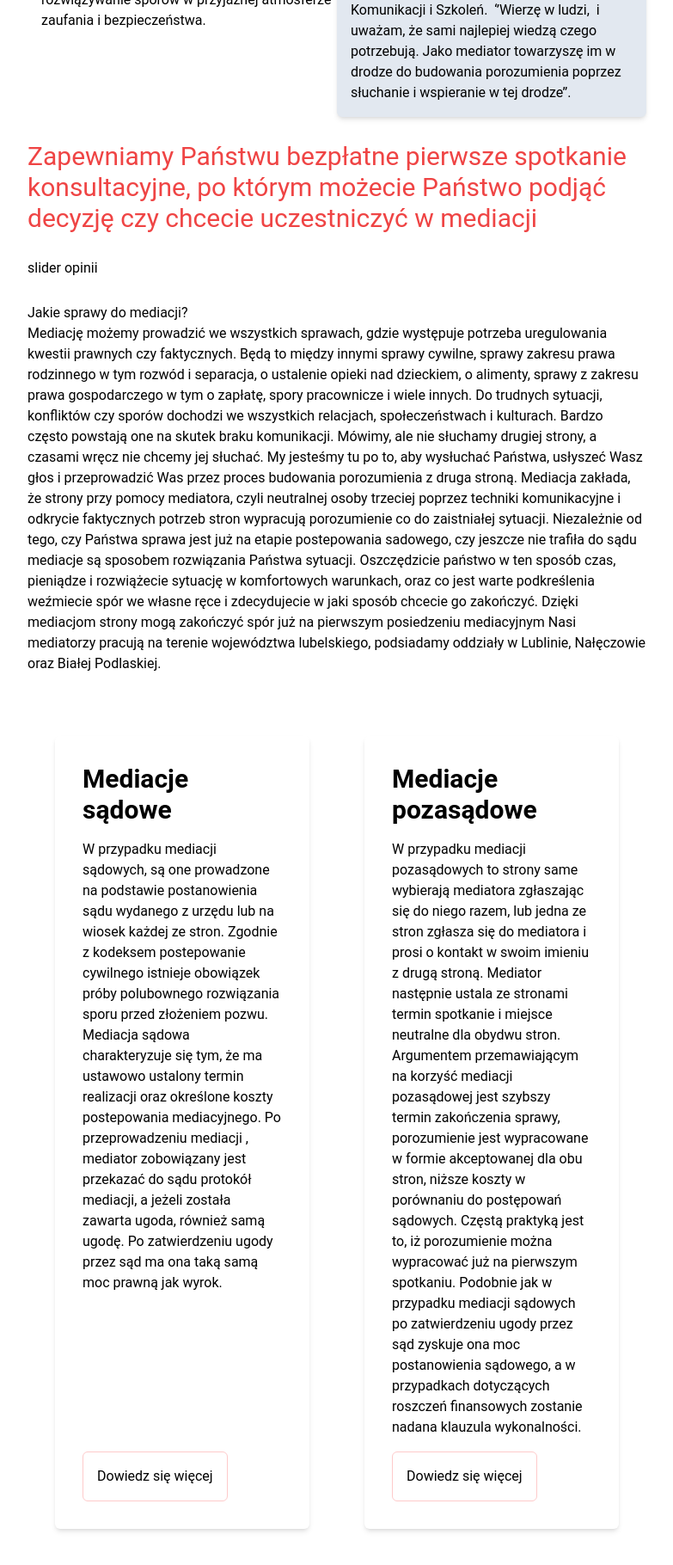
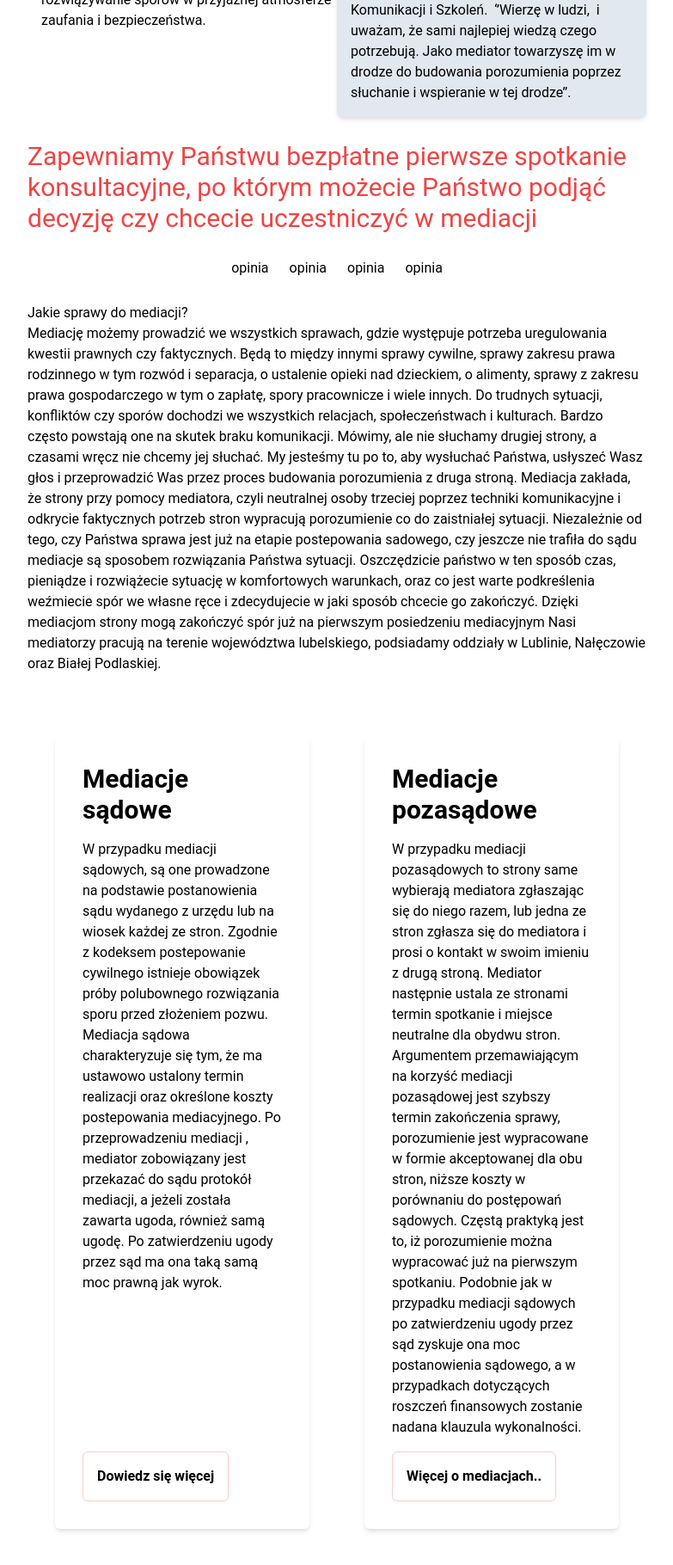
Before and after one commit to nxy7/mediujemy, a Nuxt app: page / in a window 1280 px wide. Shown: the part 1200-3020 px from the top of the page at 86% size, without its empty margins (248-1031 px from the left). Built offline with nearby package versions, Linux system fonts and the light colour scheme.

Commit message:
path fix for github pages

```diff
--- a/components/mediationCard.vue
+++ b/components/mediationCard.vue
@@ -7,14 +7,15 @@
             <slot name="text"></slot>
         </div>
         <NuxtLink :href="moreInfoHref" class="
-        w-fit duration-200 p-4 border border-red-200 rounded-md
-        hover:(bg-red-300)">Dowiedz się więcej</NuxtLink>
+        w-fit duration-100 p-4 border border-red-200 rounded-md font-semibold
+        hover:(bg-red-300 text-white)">{{ buttonText || "Dowiedz się więcej" }}</NuxtLink>
     </div>
 </template>
 
 <script>
 export default {
     props: {
+        buttonText: String,
         moreInfoHref: {
             type: String,
             required: true
--- a/package.json
+++ b/package.json
@@ -3,7 +3,7 @@
   "scripts": {
     "build": "nuxt build",
     "dev": "nuxt dev",
-    "generate": "nuxt generate",
+    "generate": "nuxi generate",
     "preview": "nuxt preview",
     "postinstall": "nuxt prepare"
   },
--- a/pages/index.vue
+++ b/pages/index.vue
@@ -38,7 +38,12 @@
             uczestniczyć w mediacji
         </div>
 
-        <div>slider opinii</div>
+        <div class="flex justify-center space-x-6">
+            <div>opinia</div>
+            <div>opinia</div>
+            <div>opinia</div>
+            <div>opinia</div>
+        </div>
 
 
         <div class="flex flex-col">
@@ -82,7 +87,7 @@
                         Po zatwierdzeniu ugody przez sąd ma ona taką samą moc prawną jak wyrok.
                     </template>
                 </MediationCard>
-                <MediationCard moreInfoHref="mediacje">
+                <MediationCard moreInfoHref="mediacje" buttonText="Więcej o mediacjach..">
                     <template v-slot:title>Mediacje pozasądowe</template>
                     <template v-slot:text>
                         W przypadku mediacji pozasądowych to strony same wybierają mediatora zgłaszając
```
Also changed, not shown: nuxt.config.ts (+1 -6 lines).
